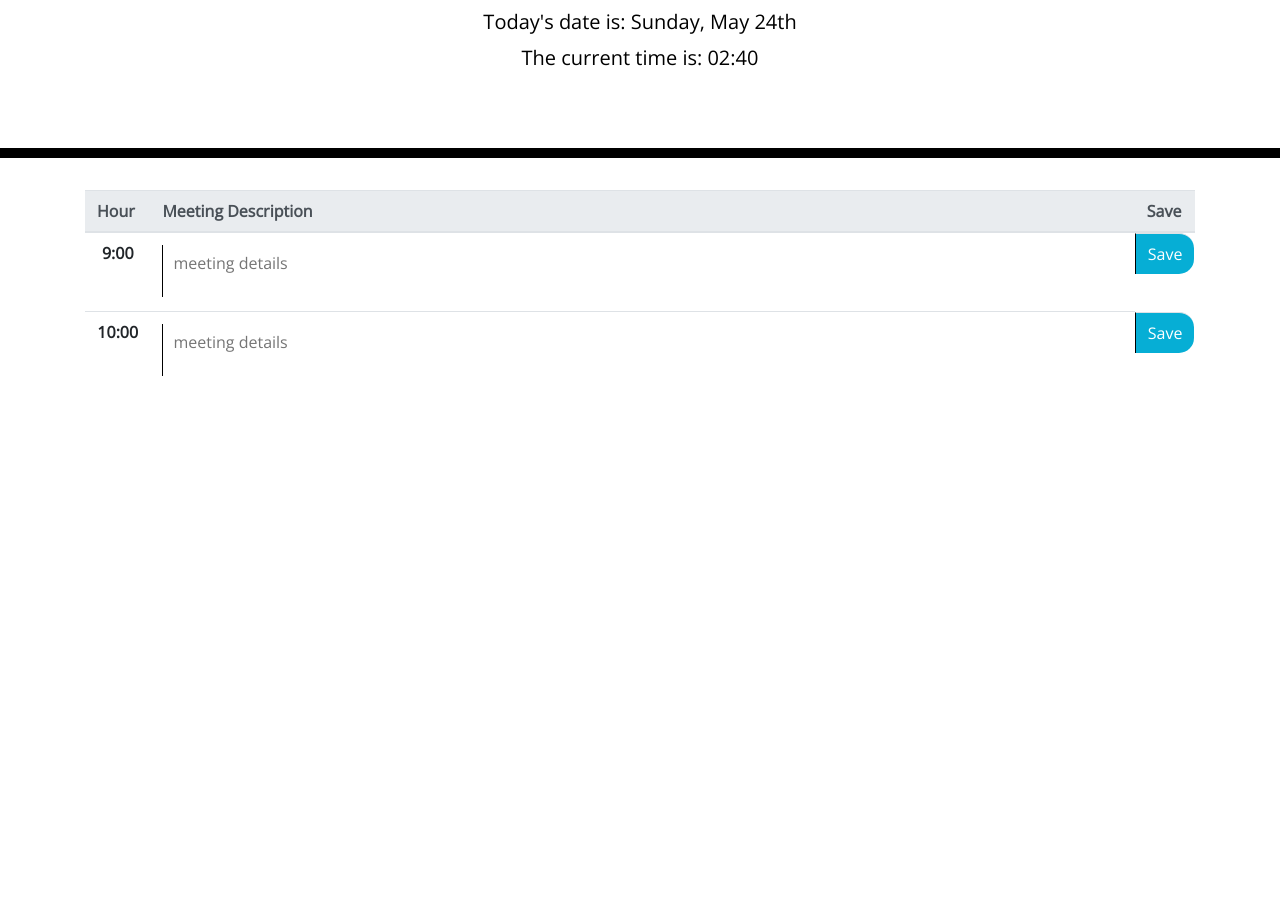
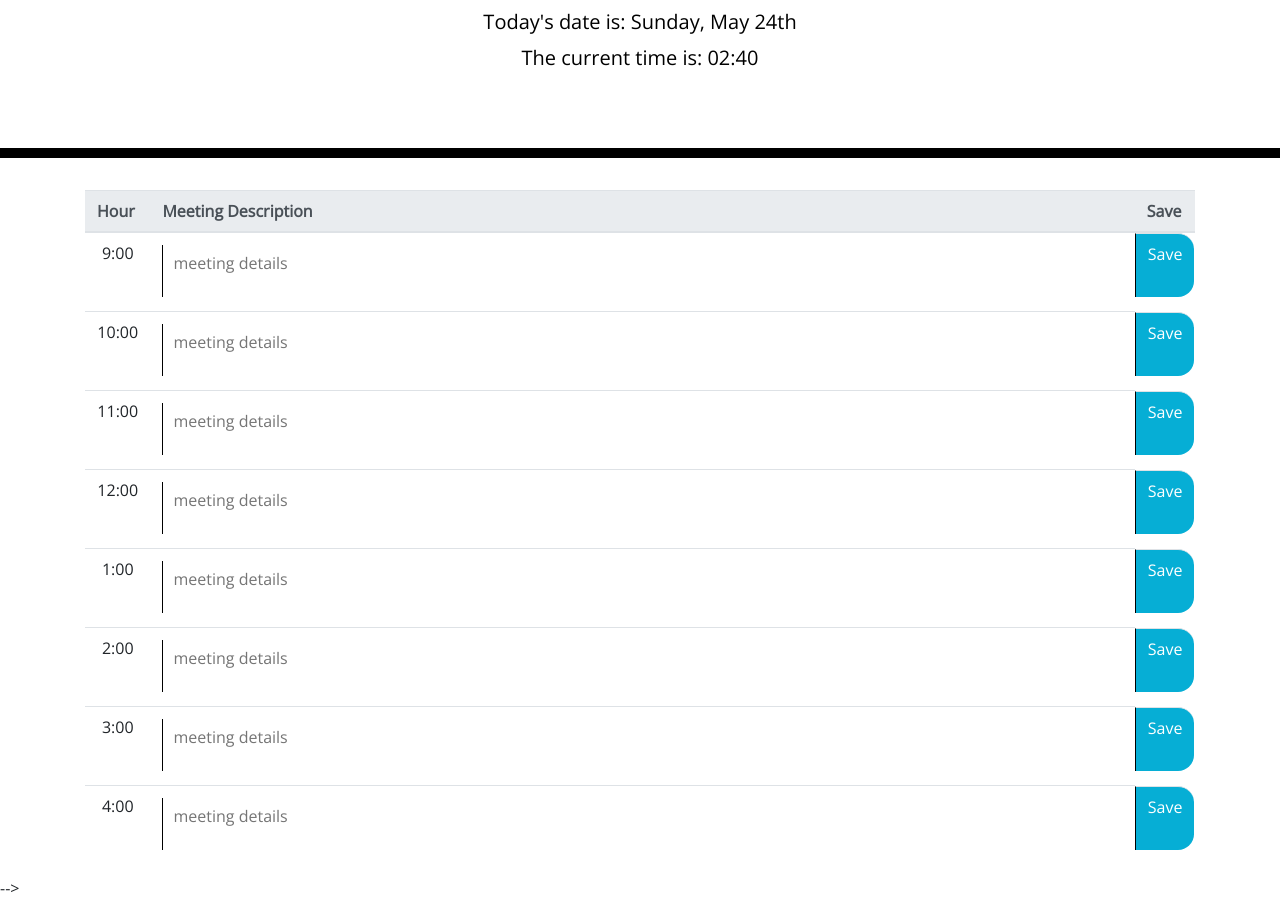
Before and after one commit to soverylarry/calendarJQueryMoment, a plain HTML site: page index.html in a window 1280 px wide. Shown: the part 182-1081 px from the top of the page. Before the commit the page ends 800 px from the top, so only its background shows below. Drawn offline with nearby package versions, Linux system fonts and the light colour scheme.

Commit message:
updating but oh Nelly I'm a long ways from finished

```diff
--- a/index.html
+++ b/index.html
@@ -33,11 +33,9 @@
       <p id="currentTime" class="lead"></p>
     </header>
 
+   <div class="container">
 
-
-    <div class="container">
-
-      <table class="table">
+      <table class="table" id="tableSave">
 
         <thead class="thead-light">
           <tr>
@@ -51,23 +49,53 @@
         <tbody>
 
           <tr>
-            <th scope="row" class="time-block">9:00</th>
-            <td scope="row"><textarea name="txtArea" id="mtgDetail" cols="100" rows="2" placeholder="meeting details"></textarea></td>
-            <td scope="row" class="saveBtn" type="button">Save</td>
+            <td scope="row" class="time-block">9:00</td>
+            <td><textarea name="txtArea" id="mtgDetail1" cols="100" rows="2" placeholder="meeting details"></textarea></td>
+            <td class="saveBtn" id="nine" type="button">Save</td>
+          </tr>
+          <tr>
+            <td scope="row" class="time-block">10:00</td>
+            <td><textarea name="txtArea" id="mtgDetail2" cols="100" rows="2" placeholder="meeting details"></textarea></td>
+            <td class="saveBtn" id="ten" type="button">Save</td>
+          </tr>
+          <tr>
+            <td scope="row" class="time-block">11:00</td>
+            <td><textarea name="txtArea" id="mtgDetail3" cols="100" rows="2" placeholder="meeting details"></textarea></td>
+            <td class="saveBtn" id="eleven" type="button">Save</td>
+          </tr>
+          <tr>
+            <td scope="row" class="time-block">12:00</td>
+            <td><textarea name="txtArea" id="mtgDetail4" cols="100" rows="2" placeholder="meeting details"></textarea></td>
+            <td class="saveBtn" id="twelve" type="button">Save</td>
+          </tr>
+          <tr>
+            <td scope="row" class="time-block">1:00</td>
+            <td><textarea name="txtArea" id="mtgDetail5" cols="100" rows="2" placeholder="meeting details"></textarea></td>
+            <td class="saveBtn" id="one" type="button">Save</td>
+          </tr>
+          <tr>
+            <td scope="row" class="time-block">2:00</td>
+            <td><textarea name="txtArea" id="mtgDetail6" cols="100" rows="2" placeholder="meeting details"></textarea></td>
+            <td class="saveBtn" id="two" type="button">Save</td>
+          </tr>
+          <tr>
+            <td scope="row" class="time-block">3:00</td>
+            <td><textarea name="txtArea" id="mtgDetail7" cols="100" rows="2" placeholder="meeting details"></textarea></td>
+            <td class="saveBtn" id="three" type="button">Save</td>
+          </tr>
+          <tr>
+            <td scope="row" class="time-block">4:00</td>
+            <td><textarea name="txtArea" id="mtgDetail8" cols="100" rows="2" placeholder="meeting details"></textarea></td>
+            <td class="saveBtn" id="four" type="button">Save</td>
           </tr>
 
-          <tr>
-            <th scope="row" class="time-block">10:00</th>
-            <td scope="row"><textarea name="txtArea" id="mtgDetail" cols="100" rows="2" placeholder="meeting details"></textarea></td>
-            <td scope="row" class="saveBtn" type="button">Save</td>
-          </tr>
 
 
         </tbody>
 
       </table>
 
-     </div>
+     </div>-->
 
 
 
@@ -75,10 +103,6 @@
     <script src="https://cdnjs.cloudflare.com/ajax/libs/moment.js/2.24.0/moment.min.js"></script>
     <script src="script.js"></script>
 
-  <script>
-    console.log(moment());
-  </script>
-
 
   </body>
 </html>
--- a/script.js
+++ b/script.js
@@ -7,15 +7,108 @@ $("#currentTime").text(moment ().format("[The current time is: ]HH:mm"))
     var description = $(this).siblings(".description").val()
     var time = //this button's parents id
     localStorage.setItem(time, description)
-})*/
+})
 
 //$(".saveBtn").click(function(){
   //  var description =
-//})
+//})*/
 
-$(".saveBtn").click(function(){
-    var meetDeets = localStorage.setItem('D', 'mtgDetail')
 
-})
+var theParent = document.querySelector("#tableSave");
+theParent.addEventListener("click", buttonStuff, false);
 
-})
+function buttonStuff (e) {
+  if (e.target !== e.currentTarget) {
+    //var clickeditem = e.target.id;
+    var meetDeets = document.getElementById("mtgDetail1").value;
+    localStorage.setItem("A", JSON.stringify(meetDeets));
+  }
+
+   if (e.target !== e.currentTarget) {
+    //var clickeditem = e.target.id;
+    var meetDeets = document.getElementById("mtgDetail2").value;
+    localStorage.setItem("B", JSON.stringify(meetDeets));
+  }
+
+
+
+
+  e.stopPropagation();
+}
+
+var correctTime = moment().hour();
+        var time9 = moment().hour(9).minutes(00).seconds(00);
+        var time10 = moment().hour(10).minutes(00).seconds(00);
+        function rightColor() {
+        if (correctTime > time9) {
+            $("box9").addClass("past");
+        }
+        else if (correctTime >= time9 && correctTime < time10) {
+            $("box9").addClass("present");
+            $("box9").removeClass("past");
+        }
+        else (correctTime < time9); {
+            $("box9").addClass("future");
+            $("box9").removeClass("present");
+            $("box9").removeClass("past");
+        }
+
+}})
+
+
+//var timeCompare = parseInt($(this).attr("id"));
+//var currentTime = moment().hours();
+
+
+
+
+
+/*Example of 9am and 10am HTML
+<!-- 9 am -->
+    <div class="input-group mb-3">
+      <div class="input-group-prepend row">
+        <span class="input-group-text hour">09:00 AM</span>
+      </div>
+      <textarea value="" id="comment9am" type="text" cols="100" rows="2" class="form-control description textarea"></textarea>
+      <div class="input-group-append">
+        <button id="button9am" class="btn btn-outline-secondary saveBtn" type="button"><i
+            class="far fa-save"></i></button>
+      </div>
+    </div>
+    <!-- 10 am-->
+    <div class="input-group mb-3">
+      <div class="input-group-prepend row">
+        <span class="input-group-text hour">10:00 AM</span>
+      </div>
+      <textarea id="comment10am" value="" type="text" cols="100" rows="2" class="form-control description textarea"></textarea>
+      <div class="input-group-append">
+        <button id="button10am" class="btn btn-outline-secondary saveBtn" type="button"><i
+            class="far fa-save"></i></button>
+      </div>
+    </div>*/
+
+/*Example of localStorage for 9am and 10am
+function nineAM() {
+  var input_textarea = document.querySelector("#comment9am");
+  var output_div = document.querySelector("#comment9am");
+  var save_button = document.querySelector("#button9am");
+  save_button.addEventListener("click", updateOutput);
+  output_div.textContent = localStorage.getItem("content");
+  input_textarea.value = localStorage.getItem("content");
+  function updateOutput() {
+    localStorage.setItem("content", input_textarea.value);
+    output_div.textContent = input_textarea.value;
+  }
+}
+function tenAM() {
+  var input_textarea2 = document.querySelector("#comment10am");
+  var output_div2 = document.querySelector("#comment10am");
+  var save_button2 = document.querySelector("#button10am");
+  save_button2.addEventListener("click", updateOutput2);
+  output_div2.textContent = localStorage.getItem("content2");
+  input_textarea2.value = localStorage.getItem("content2");
+  function updateOutput2() {
+    localStorage.setItem("content2", input_textarea2.value);
+    output_div2.textContent = input_textarea2.value;
+  }
+}*/
--- a/style.css
+++ b/style.css
@@ -59,10 +59,11 @@ textarea{
 
 .saveBtn {
   border-left: 1px solid black;
-  border-top-right-radius: 15px;
-  border-bottom-right-radius: 15px;
+  border-top-right-radius: 1em;
+  border-bottom-right-radius: 1em;
   background-color: #06AED5;
   color: white;
+  height: 4em;
 }
 
 .saveBtn.hover {
```
